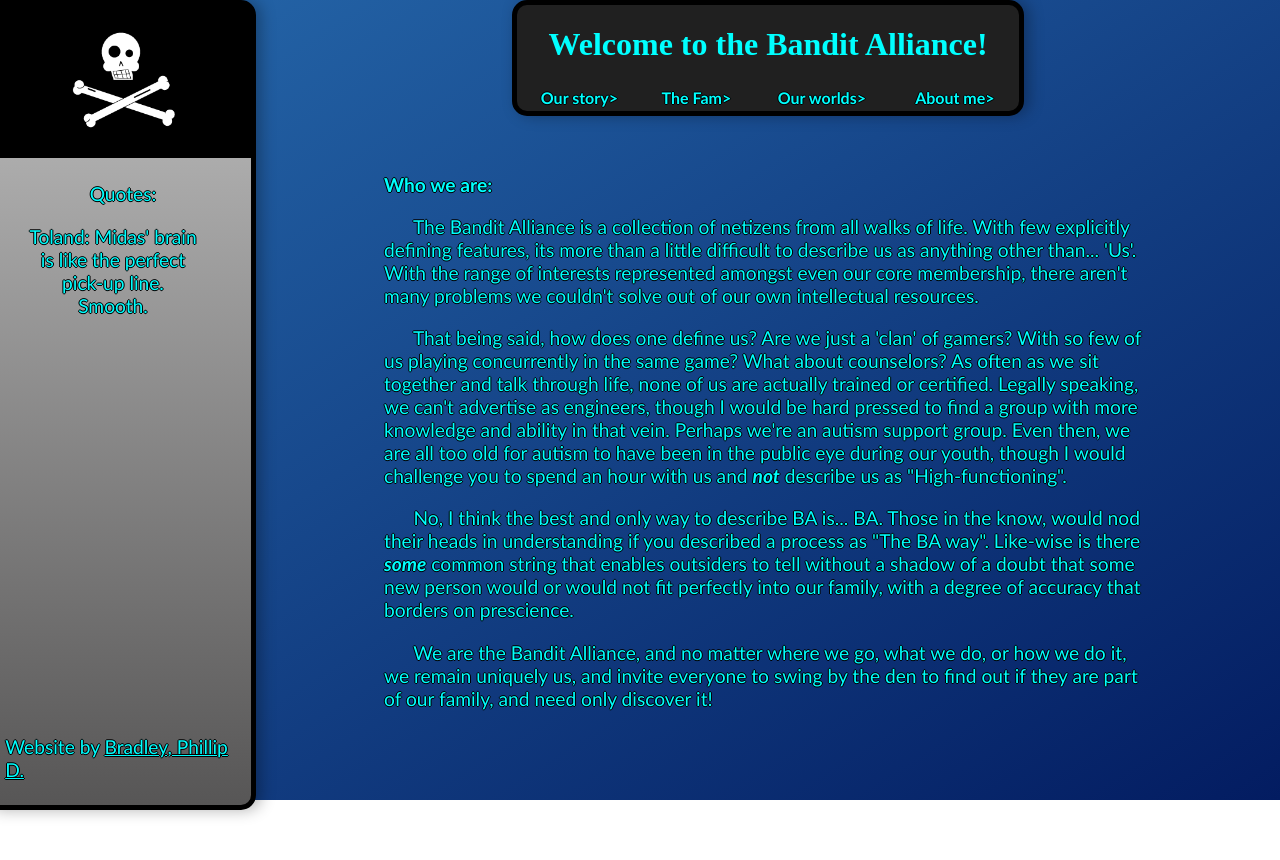
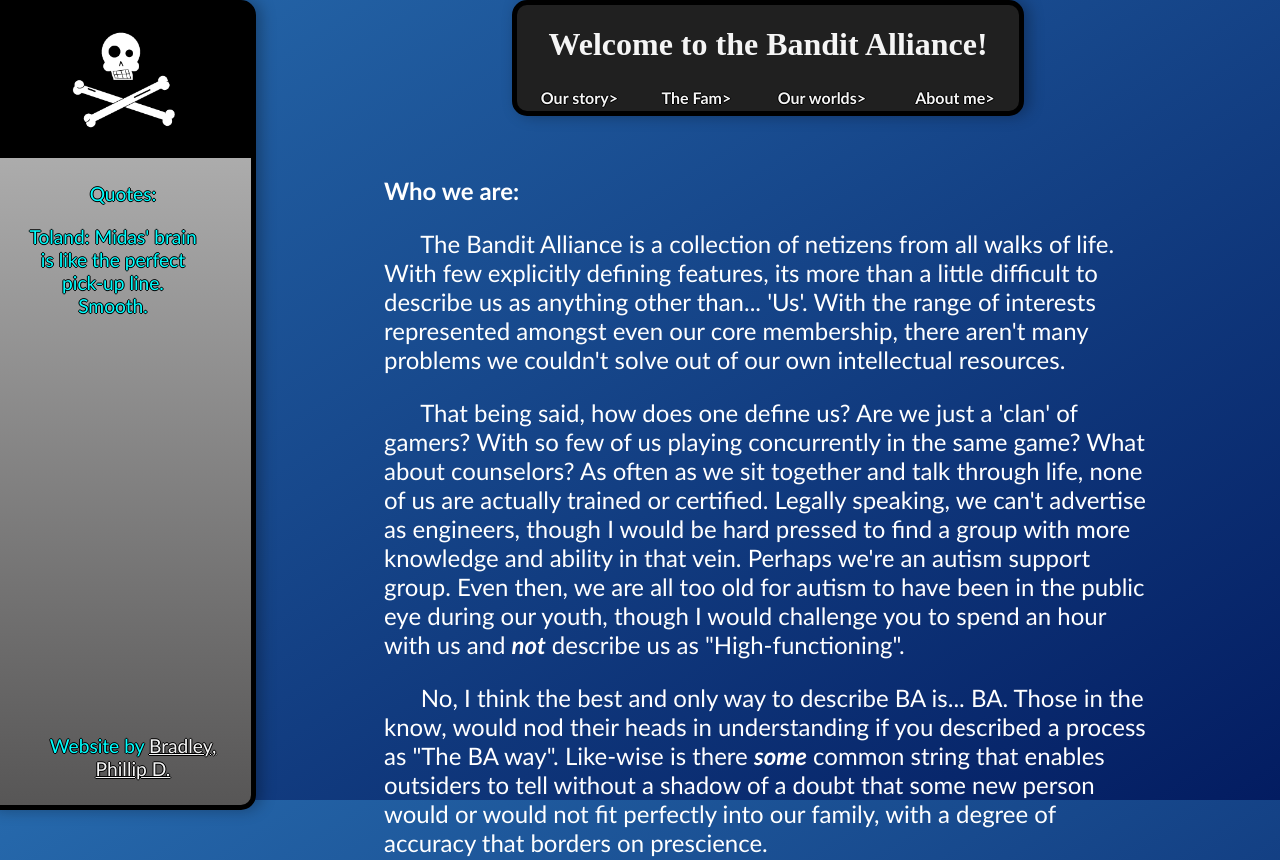
Before and after one commit to toland-in-exile/BA-Website, a plain HTML site: page index.html in a window 1280 px wide. Shown: the top 860 px of the page. Before the commit the page ends 800 px from the top, so only its background shows below. Drawn offline with Linux system fonts and the light colour scheme.

Commit message:
fixed presentation issues with css and site sig 	modified:   aboutMe.html 	modified:   index.html 	modified:   ourStory.html 	modified:   ourWorlds.html 	modified:   siteDefault.css 	modified:   theFam.html

```diff
--- a/index.html
+++ b/index.html
@@ -20,10 +20,11 @@
         <p id="quoteTag">Quotes:</p>
         <div  id="quoteContainer">
             <p></p>
+            <p style="position: absolute; width: 92%; bottom: 5px; left: 4%; word-wrap: break-word">Website by <a href="aboutMe.html"><u>Bradley, Phillip D.</u></a></p>
         </div>
         <!--list of games we play, possibly using the steam API to auto-pop for a BA steam group or such
         BA dish of the week w/ link to cookbook page-->
-        <p style="position: absolute; width: 92%; bottom: 5px; left: 4%; word-wrap: break-word">Website by <a href="aboutMe.html"><u>Bradley, Phillip D.</u></a></p>
+
     </div>
     <div id="usable">
         <h1>Who we are:</h1>
--- a/siteDefault.css
+++ b/siteDefault.css
@@ -1,7 +1,9 @@
 body {
     background: linear-gradient(to bottom right, #2669ac, #031c61);
+    background-attachment: fixed;
     margin: 0;
-    height: 100vh;
+    min-height: 100vh;
+
 }
 
 #sideBar {
@@ -20,7 +22,8 @@ body {
     width: 100%;
     height: auto;
     max-width: 100%;
-    object-fit: conatin;
+    object-fit: contain;
+    z-index: 100;
 }
 
 #quoteTag {
@@ -60,6 +63,7 @@ body {
     border-radius: 15px 15px 15px 15px;
     box-shadow: 5px 0 15px rgba(0, 0, 0, 0.3);
     text-align: center;
+    z-index: 100;
 }
 
 #navBar {
@@ -76,13 +80,13 @@ body {
 
 #navBar h1, a {
     font-family: 'Trebuchet MS', 'Lucida Sans Unicode', 'Lucida Grande', 'Lucida Sans', Arial, sans-serif;
-    color: aqua;
+    color: whitesmoke;
     text-decoration: none;
     text-shadow: -1px 0 black, 0 1px black, 1px 0 black, 0 -1px black;
 }
 
 #title {
-    color: aqua;
+    color: whitesmoke;
 }
 
 #usable {
@@ -98,11 +102,13 @@ body {
 
 #usable h1, p {
     font-family: 'Trebuchet MS', 'Lucida Sans Unicode', 'Lucida Grande', 'Lucida Sans', Arial, sans-serif;
-    font-size: 1.2em;
-    color: aqua;
+    font-size: 1.5em;
+    color: white;
+    /*
     text-decoration: none;
     text-shadow: -1px 0 black, 0 1px black, 1px 0 black, 0 -1px black;
+    */
     word-wrap: break-word;
     overflow-wrap: break-word;
-
+    z-index: 50;
 }
```
Also changed, not shown: aboutMe.html (+1 -1 lines), ourStory.html (+1 -1 lines), ourWorlds.html (+1 -1 lines), theFam.html (+1 -1 lines).
